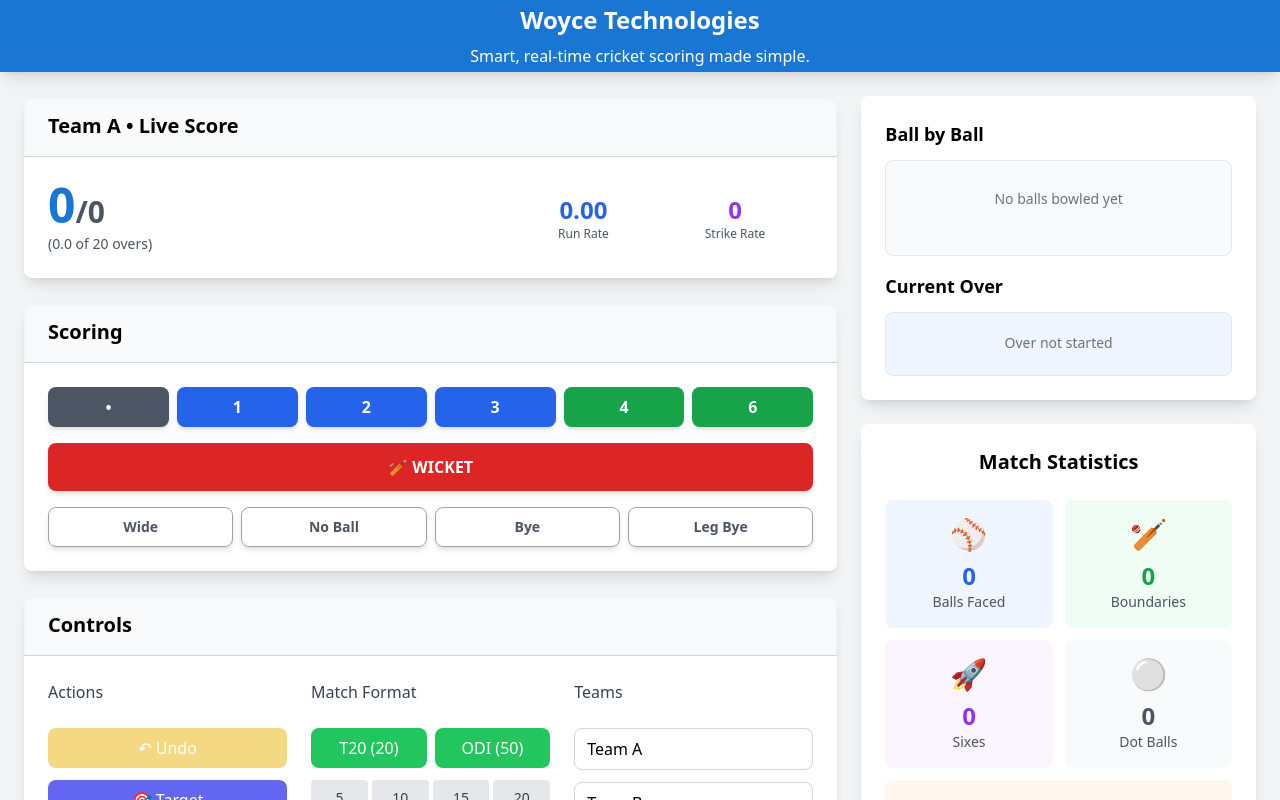
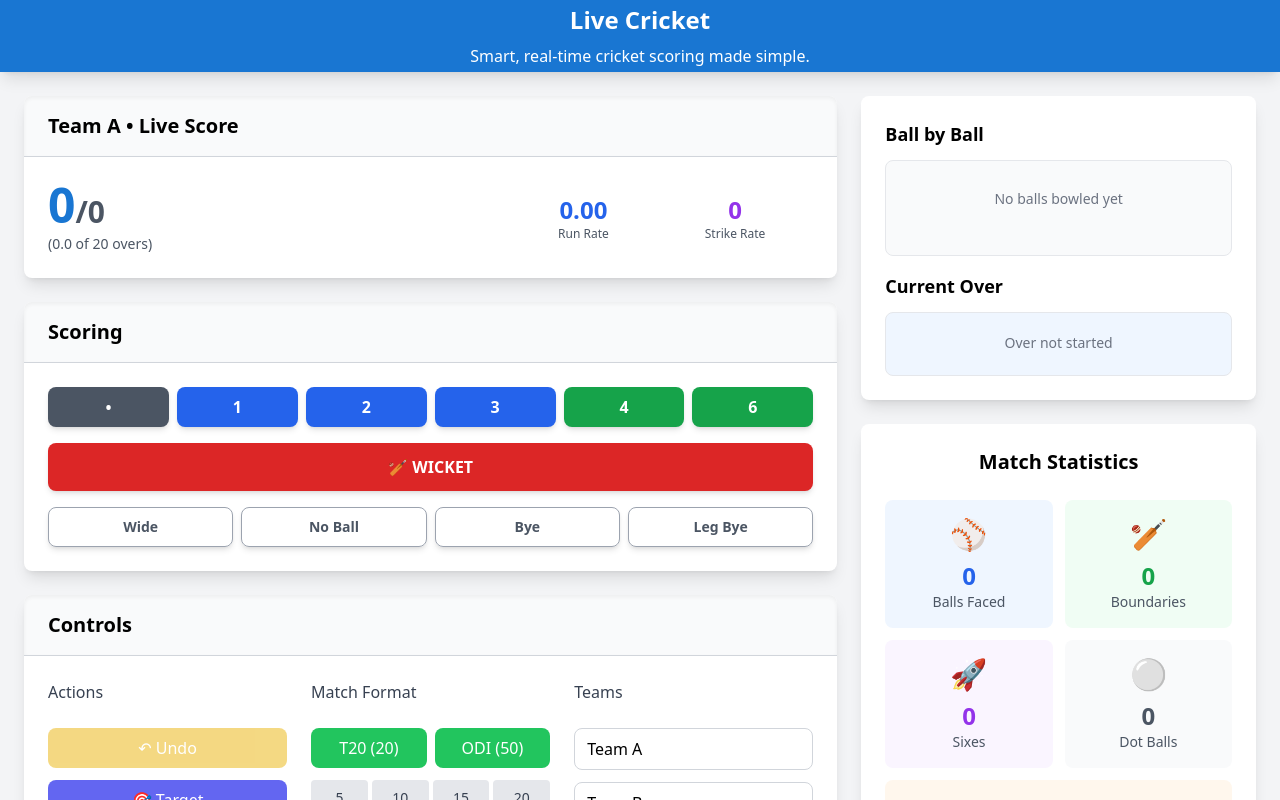
Before and after one commit to ankitsharma38/live-cricket, a React (Vite) app: page / in a window 1280 px wide. Shown: the top 800 px of the page. Built offline with nearby package versions, Linux system fonts and the light colour scheme.

Commit message:
name changes

```diff
--- a/src/components/layout/Navbar.jsx
+++ b/src/components/layout/Navbar.jsx
@@ -2,7 +2,7 @@
   return (
     <div className="sticky top-0 z-50 text-white py-1 shadow-lg" style={{backgroundColor: '#1976d2'}}>
       <div className="container mx-auto text-center">
-        <h1 className="text-2xl font-bold mb-2">Woyce Technologies</h1>
+        <h1 className="text-2xl font-bold mb-2">Live Cricket</h1>
         <p className="text-white">Smart, real-time cricket scoring made simple.</p>
       </div>
     </div>
```
